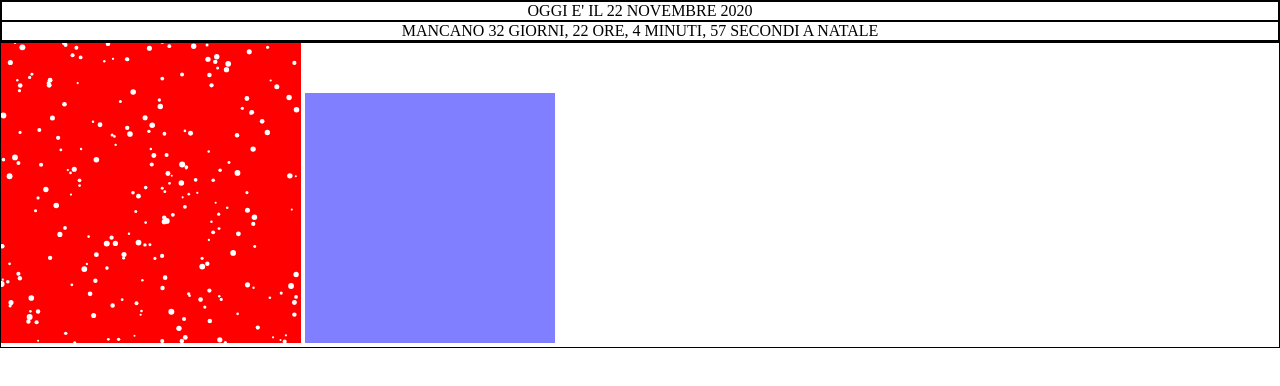
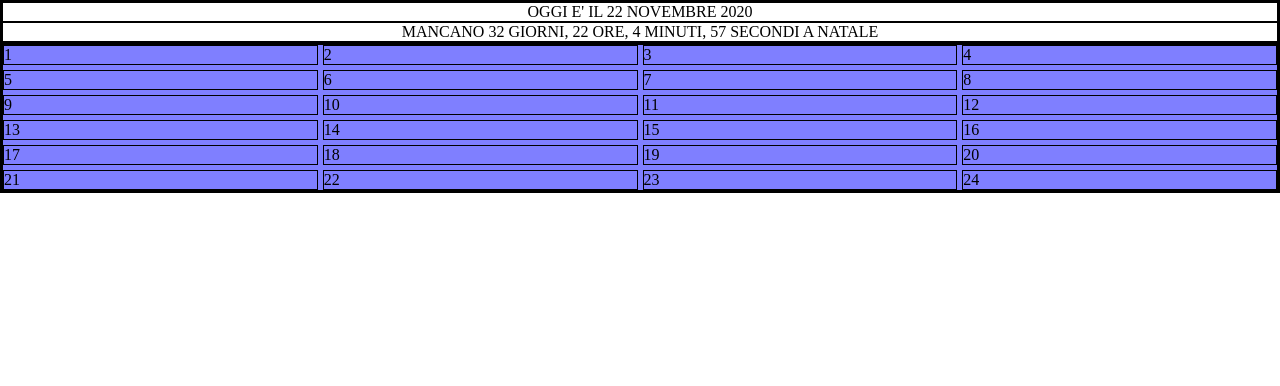
Before and after one commit to JStrummer/Advent-Calendar, a plain HTML site: page index.html in a window 1280 px wide. Drawn offline with Linux system fonts and the light colour scheme.

Commit message:
Created grid layout

```diff
--- a/calendar.js
+++ b/calendar.js
@@ -1,4 +1,24 @@
 'use strict'
 
-var canvas = document.querySelector('#calendar');
-var ctx = canvas.getContext('2d');
+// global reference
+var calendar = document.querySelector("#calendar");
+
+var boxes = [];
+
+//create boxes
+for (let i = 1; i < 25; i++) {
+  var boxElement = document.createElement("div");
+  calendar.appendChild(boxElement);
+  boxElement.classList.add('box');
+  boxes.push(box(boxElement, i));
+ }
+
+function box (element, date) {
+  var date = date;
+  element.textContent = date;
+
+  return {
+    date: date,
+    el: element
+  }
+}
--- a/index.html
+++ b/index.html
@@ -6,6 +6,7 @@
     <title>CALENDARIO DELL'AVVENTO</title>
   </head>
   <body>
+    <div id="app">
     <div id="date-container">
       <div class="date">
         OGGI E' IL <span id="current-date"></span>
@@ -16,7 +17,10 @@
     </div>
     <div id="calendar-container">
       <canvas id="background" width="300" height="300"></canvas>
-      <canvas id="calendar" width="250" height="250"></canvas>
+      <div id="calendar">
+
+      </div>
+    </div>
     </div>
 
     <script src="countdown.js" charset="utf-8"></script>
--- a/style.css
+++ b/style.css
@@ -1,3 +1,7 @@
+#background {
+  display: none;
+}
+
 body, #calendar-container {
   margin: 0;
 }
@@ -11,5 +15,9 @@ div {
 }
 
 #calendar {
+  display: grid;
+  grid-template-rows: repeat(6, 1fr);
+  grid-template-columns: repeat(4, 1fr);
+  gap: 5px;
   background-color: rgba(0, 0, 255, 0.5);
 }
```
